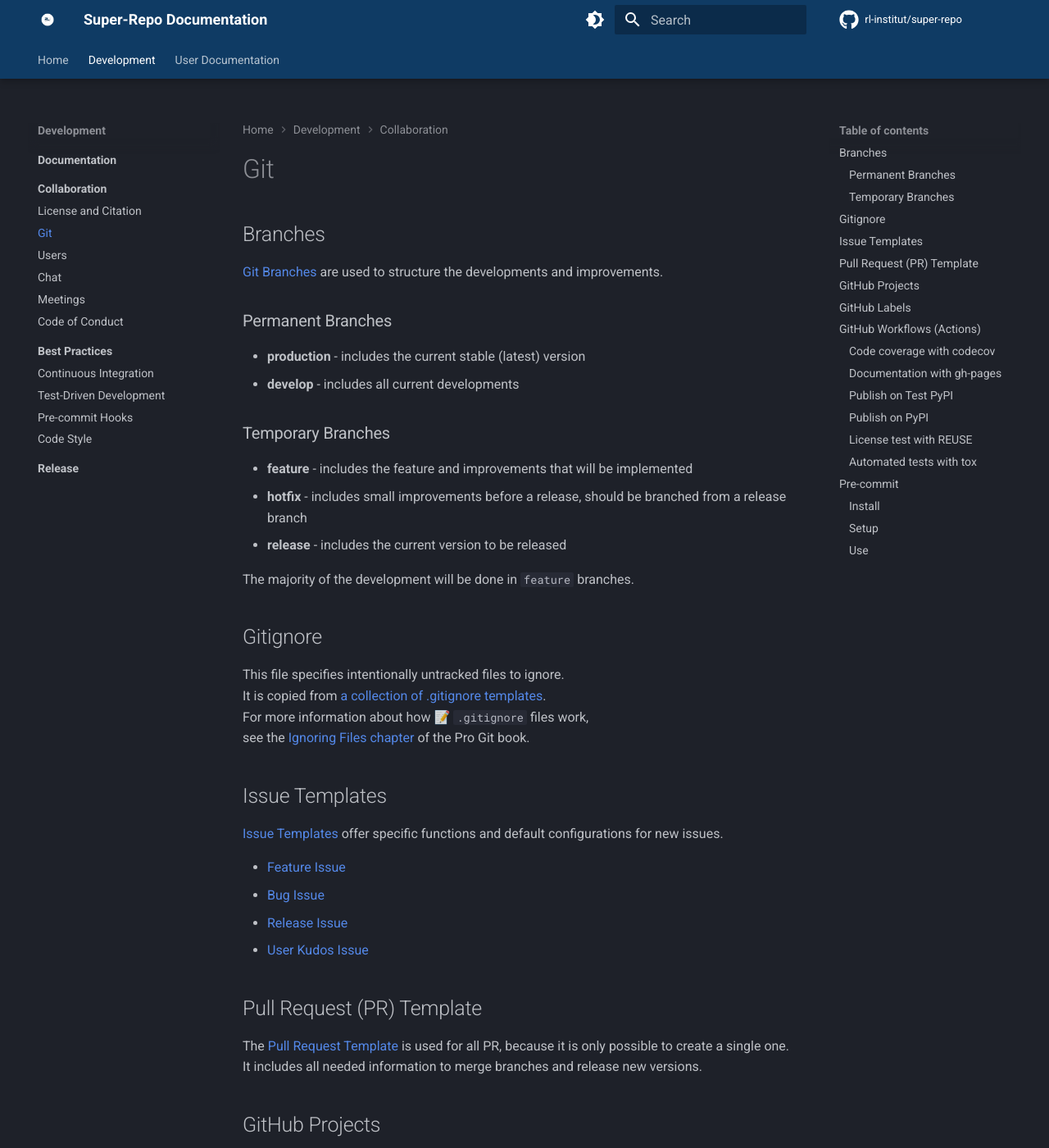
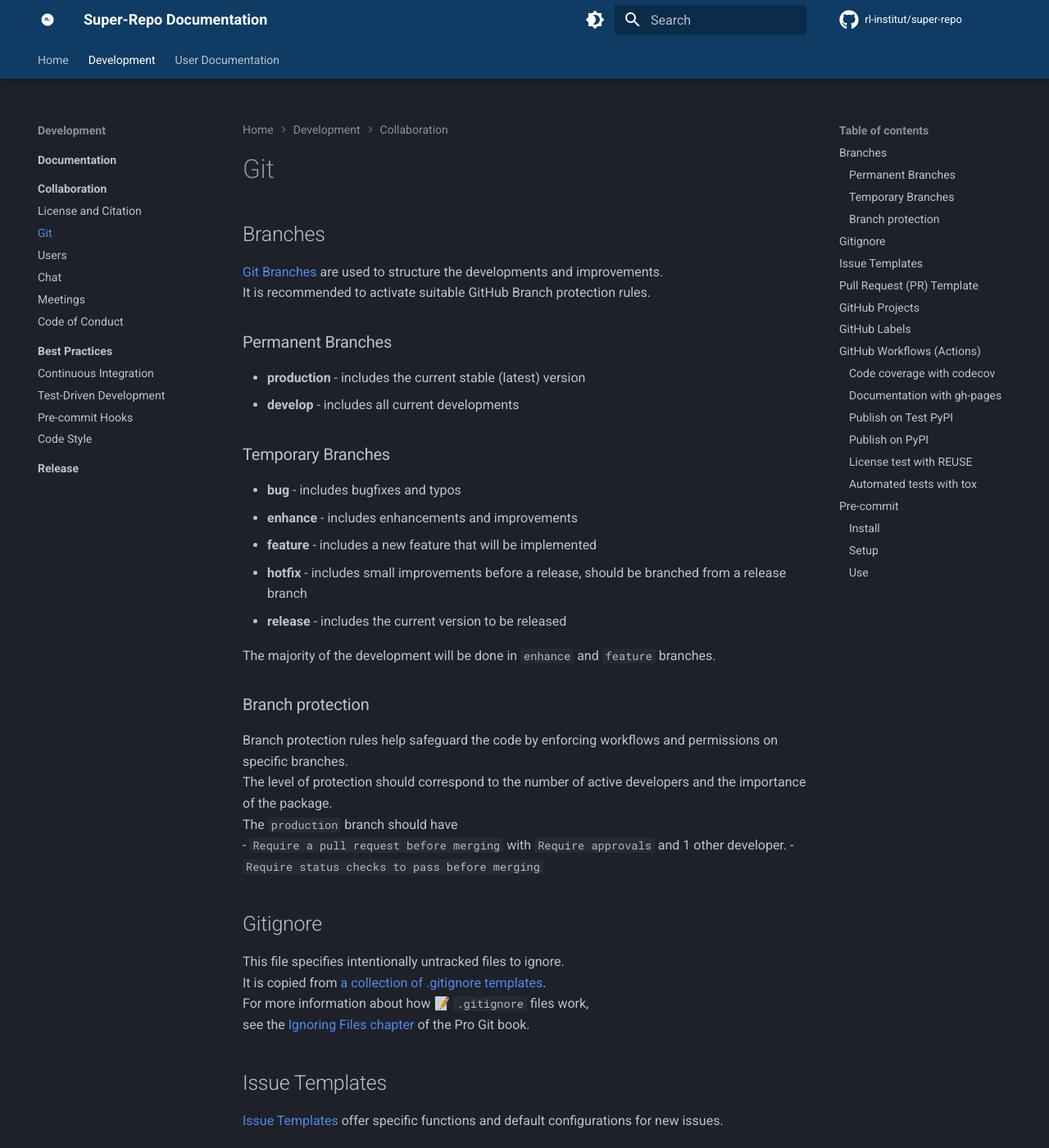
Before and after one commit to rl-institut/super-repo, an MkDocs documentation site: the page built from docs/development/collaboration/git.md, in a window 1280 px wide and 1400 px high. Shown: the whole window at 82% size. Built offline with MkDocs 1.6.1 and Material for MkDocs 9.7.7, drawn with Linux system fonts in a browser that asks for light colours; comment, search, counter and statistics services are not loaded; the version menu is left out.

Commit message:
Update protection rule documentation #80

```diff
--- a/docs/development/collaboration/git.md
+++ b/docs/development/collaboration/git.md
@@ -3,7 +3,8 @@
 ## Branches
 
 [Git Branches](https://docs.github.com/en/pull-requests/collaborating-with-pull-requests/proposing-changes-to-your-work-with-pull-requests/about-branches)
-are used to structure the developments and improvements.
+are used to structure the developments and improvements. <br>
+It is recommended to activate suitable GitHub Branch protection rules.
 
 ### Permanent Branches
 
@@ -12,11 +13,21 @@ are used to structure the developments and improvements.
 
 ### Temporary Branches
 
-- **feature** - includes the feature and improvements that will be implemented
+- **bug** - includes bugfixes and typos
+- **enhance** - includes enhancements and improvements
+- **feature** - includes a new feature that will be implemented
 - **hotfix** - includes small improvements before a release, should be branched from a release branch
 - **release** - includes the current version to be released
 
-The majority of the development will be done in `feature` branches.
+The majority of the development will be done in `enhance` and `feature` branches.
+
+### Branch protection
+
+Branch protection rules help safeguard the code by enforcing workflows and permissions on specific branches. <br>
+The level of protection should correspond to the number of active developers and the importance of the package. <br>
+The `production` branch should have <br>
+- `Require a pull request before merging` with `Require approvals` and 1 other developer.
+- `Require status checks to pass before merging`
 
 ## Gitignore
 
--- a/docs/development/collaboration/github-labels.json
+++ b/docs/development/collaboration/github-labels.json
@@ -37,7 +37,7 @@
   {
     "color": "A7F3D5",
     "description": "Concerns the organisation of the repository on GitHub",
-    "name": "part: github"
+    "name": "part: github :octocat:"
   },
   {
     "color": "FCA5A5",
```
